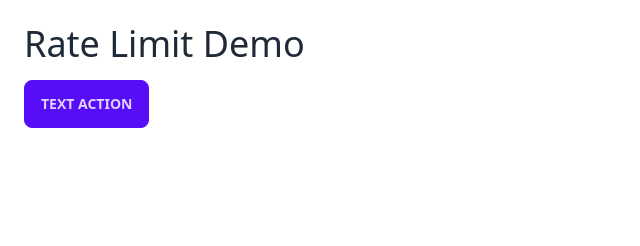
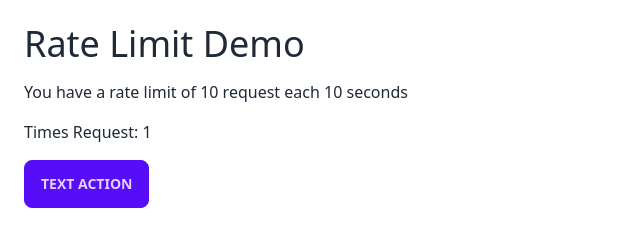
Before and after one commit to claudivanfilho/aws-lambda-redis-terraform-app, a website: page demo/index.html in a window 1280 px wide. Both pictures are taken after a click on the button "TEXT ACTION". Shown: the whole page, without its empty margins (0-640 px from the left). Drawn offline with nearby package versions, Linux system fonts and the light colour scheme.

Commit message:
fix cors error

```diff
--- a/demo/index.html
+++ b/demo/index.html
@@ -11,22 +11,33 @@
     <script src="https://cdn.tailwindcss.com"></script>
     <title>Rate Limit Demo</title>
     <script>
-      function onTestClick() {
-        fetch("https://dsnv4u9ff7.execute-api.us-east-1.amazonaws.com/prod/analytics", {
+      let timesRequested = 0;
+      async function onTestClick() {
+        await fetch("https://dsnv4u9ff7.execute-api.us-east-1.amazonaws.com/prod/analytics", {
           method: "POST",
           body: JSON.stringify({ companyId: "2" }),
-        }).then((res) => {
+        })
+          .then((res) => {
             if (!res.ok) {
               return response.json().then((errorData) => {
                 alert(errorData.message);
               });
             }
+          })
+          .catch((error) => {
+            alert(error.message);
+          })
+          .finally(() => {
+            timesRequested += 1;
+            document.getElementById("times-requested").innerText = timesRequested;
           });
       }
     </script>
   </head>
   <body class="p-6">
     <h1 class="text-4xl">Rate Limit Demo</h1>
+    <h2 class="my-4">You have a rate limit of 10 request each 10 seconds</h2>
+    <h3>Times Request: <span id="times-requested"></span></h3>
     <button class="btn btn-primary mt-4" onclick="onTestClick()">Text Action</button>
   </body>
 </html>
--- a/src/index.ts
+++ b/src/index.ts
@@ -26,6 +26,9 @@ export const handler = async (event: APIGatewayProxyEvent): Promise<APIGatewayPr
   return {
     statusCode: 200,
     body: JSON.stringify({ message: "ok", redisTime: (timeEnd - timeStart) / 1000 }),
+    headers: {
+      "Access-Control-Allow-Origin": "https://claudivanfilho.github.io",
+    },
   };
 };
 
@@ -33,5 +36,8 @@ function getErrorResponse(message: string) {
   return {
     statusCode: 400,
     body: JSON.stringify({ message }),
+    headers: {
+      "Access-Control-Allow-Origin": "https://claudivanfilho.github.io",
+    },
   };
 }
```
Also changed, not shown: __tests__/index.test.ts (+7 -8 lines), 1 other file. Lines whose indentation alone changed are shown as unchanged.
